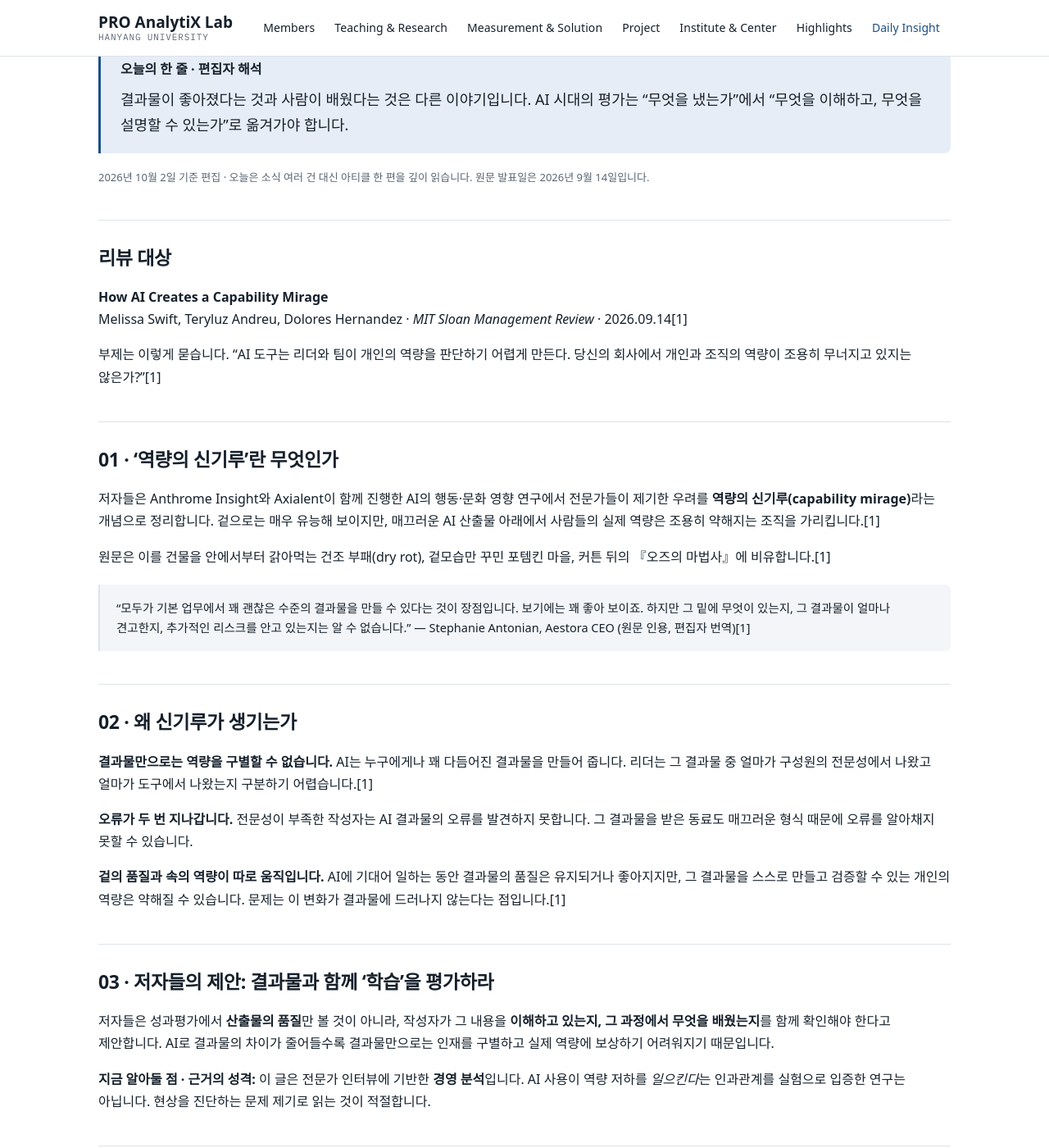
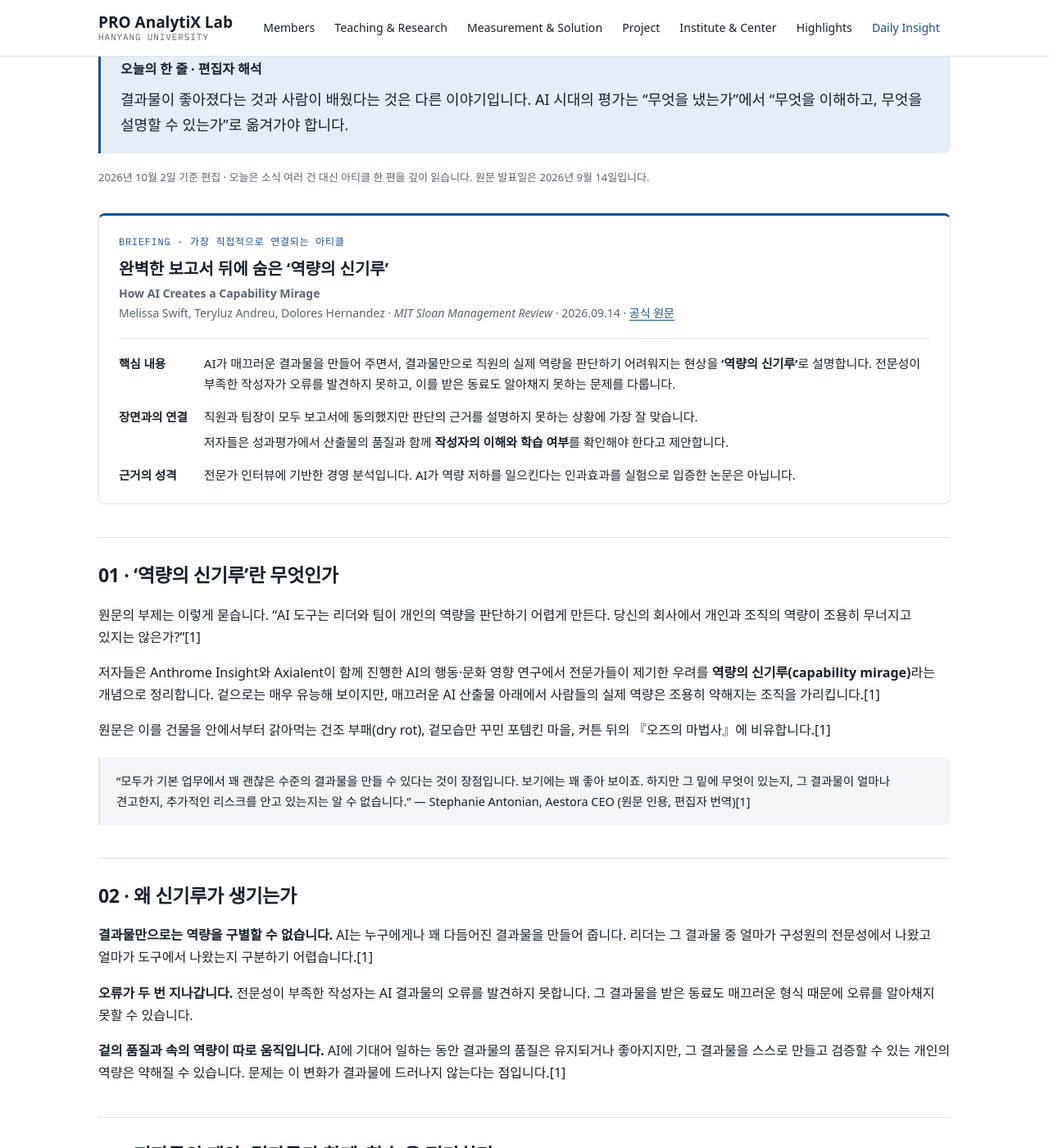
Before and after one commit to drsprolab/drsprolab.github.io, a Jekyll site: the page built from _insights/2026-10-02.md, in a window 1280 px wide and 1400 px high, scrolled down 453 px. Shown: the whole window at 82% size. Built offline with Jekyll 4.4.1, drawn with Linux system fonts in a browser that asks for light colours; some web fonts are replaced.

Commit message:
Daily Insight: 2026-10-02 글에 브리핑 박스 추가
Co-Authored-By: Claude Opus 5.5 <noreply@anthropic.com>

```diff
--- a/_insights/2026-10-02.md
+++ b/_insights/2026-10-02.md
@@ -18,14 +18,23 @@ topics: [역량의 신기루, 성과평가, 기술 퇴화, 조직학습]
 
 <p class="daily-check">2026년 10월 2일 기준 편집 · 오늘은 소식 여러 건 대신 아티클 한 편을 깊이 읽습니다. 원문 발표일은 2026년 9월 14일입니다.</p>
 
-## 리뷰 대상
-
-**How AI Creates a Capability Mirage**<br>
-Melissa Swift, Teryluz Andreu, Dolores Hernandez · *MIT Sloan Management Review* · 2026.09.14[1]
-
-부제는 이렇게 묻습니다. “AI 도구는 리더와 팀이 개인의 역량을 판단하기 어렵게 만든다. 당신의 회사에서 개인과 조직의 역량이 조용히 무너지고 있지는 않은가?”[1]
+<div class="daily-brief">
+  <div class="daily-brief-label">BRIEFING · 가장 직접적으로 연결되는 아티클</div>
+  <h3>완벽한 보고서 뒤에 숨은 ‘역량의 신기루’</h3>
+  <p class="daily-brief-cite"><strong>How AI Creates a Capability Mirage</strong><br>Melissa Swift, Teryluz Andreu, Dolores Hernandez · <em>MIT Sloan Management Review</em> · 2026.09.14 · <a href="https://sloanreview.mit.edu/article/how-ai-creates-a-capability-mirage/">공식 원문</a></p>
+  <dl>
+    <dt>핵심 내용</dt>
+    <dd><p>AI가 매끄러운 결과물을 만들어 주면서, 결과물만으로 직원의 실제 역량을 판단하기 어려워지는 현상을 <strong>‘역량의 신기루’</strong>로 설명합니다. 전문성이 부족한 작성자가 오류를 발견하지 못하고, 이를 받은 동료도 알아채지 못하는 문제를 다룹니다.</p></dd>
+    <dt>장면과의 연결</dt>
+    <dd><p>직원과 팀장이 모두 보고서에 동의했지만 판단의 근거를 설명하지 못하는 상황에 가장 잘 맞습니다.</p><p>저자들은 성과평가에서 산출물의 품질과 함께 <strong>작성자의 이해와 학습 여부</strong>를 확인해야 한다고 제안합니다.</p></dd>
+    <dt>근거의 성격</dt>
+    <dd><p>전문가 인터뷰에 기반한 경영 분석입니다. AI가 역량 저하를 일으킨다는 인과효과를 실험으로 입증한 논문은 아닙니다.</p></dd>
+  </dl>
+</div>
 
 ## 01 · ‘역량의 신기루’란 무엇인가
+
+원문의 부제는 이렇게 묻습니다. “AI 도구는 리더와 팀이 개인의 역량을 판단하기 어렵게 만든다. 당신의 회사에서 개인과 조직의 역량이 조용히 무너지고 있지는 않은가?”[1]
 
 저자들은 Anthrome Insight와 Axialent이 함께 진행한 AI의 행동·문화 영향 연구에서 전문가들이 제기한 우려를 **역량의 신기루(capability mirage)**라는 개념으로 정리합니다. 겉으로는 매우 유능해 보이지만, 매끄러운 AI 산출물 아래에서 사람들의 실제 역량은 조용히 약해지는 조직을 가리킵니다.[1]
 
--- a/assets/css/style.css
+++ b/assets/css/style.css
@@ -357,12 +357,25 @@ tfoot td { font-weight: 600; border-bottom: 0; }
 .daily-content blockquote p { margin: 0; }
 .daily-content blockquote p + p { margin-top: 6px; }
 .daily-content #sources ~ p { font-size: 13px; overflow-wrap: anywhere; }
+.daily-brief { margin: 8px 0 36px; padding: 22px 24px; border: 1px solid var(--line); border-top: 3px solid var(--accent); border-radius: 8px; background: var(--paper); }
+.daily-brief-label { font-family: var(--f-mono); font-size: 12px; letter-spacing: .06em; color: var(--accent); margin-bottom: 8px; }
+.daily-brief h3 { font-size: 20px; line-height: 1.45; margin: 0 0 4px; }
+.daily-brief-cite { font-size: 14px; color: var(--muted); margin: 0 0 6px; }
+.daily-brief-cite a { overflow-wrap: anywhere; }
+.daily-brief dl { display: grid; grid-template-columns: max-content 1fr; gap: 14px 20px; margin: 18px 0 0; padding-top: 18px; border-top: 1px solid var(--line); }
+.daily-brief dt { font-weight: 700; font-size: 14.5px; color: var(--ink); }
+.daily-brief dd { margin: 0; font-size: 15px; }
+.daily-brief dd p { margin: 0; }
+.daily-brief dd p + p { margin-top: 6px; }
 @media (max-width: 680px) {
   .daily-desktop-break { display: none; }
   .daily-hero { padding-top: 0; }
   .daily-hero h1 span { font-size: 18px; }
   .daily-feature-bottom { align-items: flex-start; flex-direction: column; }
   .daily-content h2 { font-size: 20px; }
+  .daily-brief { padding: 18px; }
+  .daily-brief dl { grid-template-columns: 1fr; gap: 4px; }
+  .daily-brief dd { margin-bottom: 10px; }
 }
 
 /* Panoramic illustrations for the home and menu pages */
```
